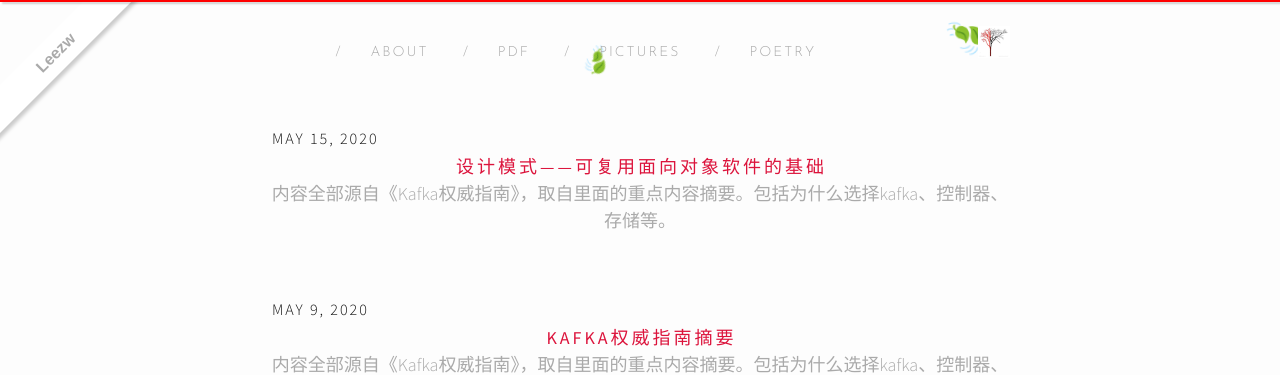
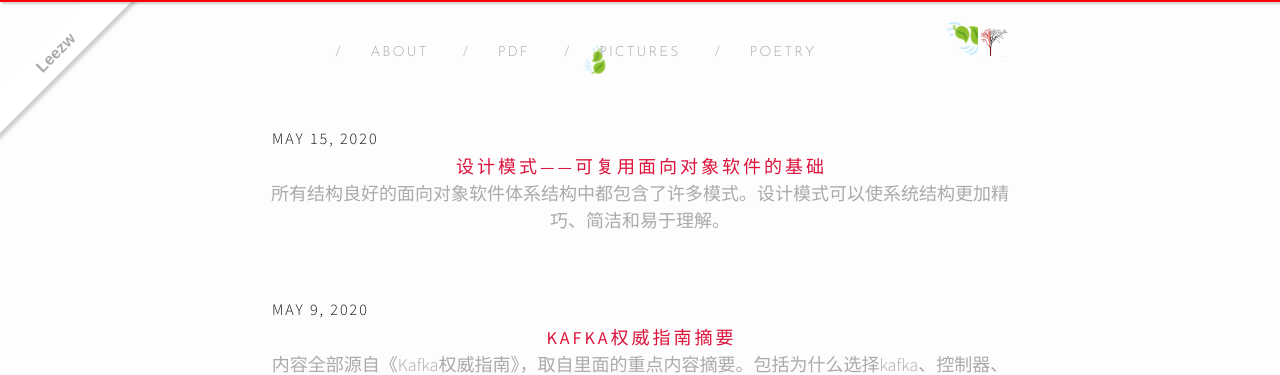
Before and after one commit to quantum-li/quantum-li.github.io, a Jekyll site: the page built from index.html, in a window 1280 px wide. Shown: the top 375 px of the page. Built offline with Jekyll 4.4.1, drawn with Linux system fonts in a browser that asks for light colours; nearby versions of some CDN libraries; the list of posts is cut into pages by our own code.

Commit message:
2020-05-15 15:15:20

```diff
--- a/_posts/2020-05-15-design-patterns-elements-of-reusable-object-oriented-software.md
+++ b/_posts/2020-05-15-design-patterns-elements-of-reusable-object-oriented-software.md
@@ -4,5 +4,5 @@ categories:
 - 设计模式
 description: 计模式——可复用面向对象软件的基础
 permalink: "/posts/design-patterns-elements-of-reusable-object-oriented-softwar"
-excerpt: 内容全部源自《Kafka权威指南》，取自里面的重点内容摘要。包括为什么选择kafka、控制器、存储等。
+excerpt: 所有结构良好的面向对象软件体系结构中都包含了许多模式。设计模式可以使系统结构更加精巧、简洁和易于理解。
 ---
```
